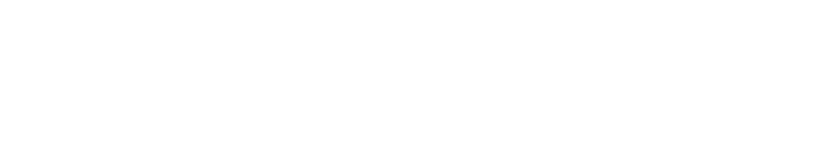
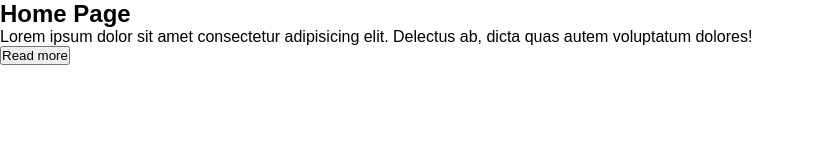
Before and after one commit to CoolSheff131/js-3d, a plain HTML site: page index.html in a window 1280 px wide. Shown: the whole page, without its empty margins (0-814 px from the left). Drawn offline with Linux system fonts and the light colour scheme; a web font is replaced by a local one.

Commit message:
Сделана верстка сброшены стили подключен шрифт

```diff
--- a/css/main.css
+++ b/css/main.css
@@ -0,0 +1,8 @@
+@import url("https://fonts.googleapis.com/css2?family=Poppis:wght@300;400;500;600;700;800;900&display=swap");
+
+* {
+    padding: 0;
+    margin: 0;
+    box-sizing: border-box;
+    font-family: "Poppins", sans-serif;
+}
--- a/index.html
+++ b/index.html
@@ -4,9 +4,29 @@
     <meta charset="UTF-8">
     <meta http-equiv="X-UA-Compatible" content="IE=edge">
     <meta name="viewport" content="width=device-width, initial-scale=1.0">
-    <title>Document</title>
+    <title>JS 3D</title>
+    <link rel="stylesheet" href="./css/main.css">
 </head>
 <body>
 
+    <div class="container">
+        <div class="screen">
+            <div class="main">
+                <header class="header__one">
+                    <div class="header">
+                        <div class="header__item">
+                            <h2 class="title">Home Page</h2>
+                            <p>Lorem ipsum dolor sit amet consectetur adipisicing elit. Delectus ab, dicta quas autem voluptatum dolores!</p>
+                            <button class="btn">Read more</button>
+                        </div>
+                    </div>
+                </header>
+            </div>
+            <div class="shadow one"></div>
+            <div class="shadow two"></div>
+        </div>
+    </div>
+
+    <script src="./js/main.js"></script>
 </body>
 </html>
```
